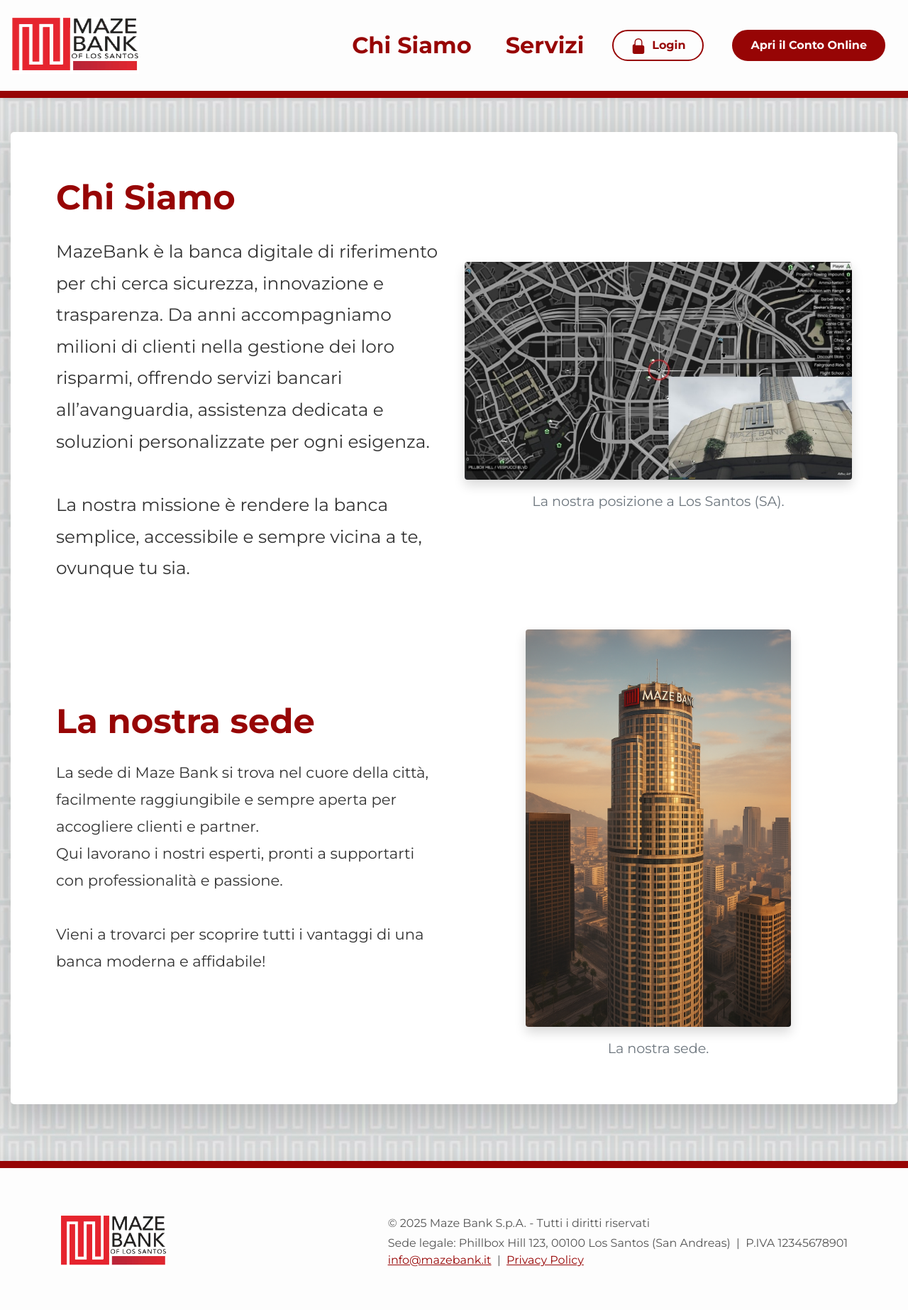
After one commit to MLonetti/MazeBank_project, a Django app: page /about/ in a window 1280 px wide. The commit adds this page. Shown: the whole page at 71% size. Run offline with Django 5.2, Linux system fonts and the light colour scheme.

Commit message:
Aggiunte sezioni "About us" e "Servizi"

```diff
--- a/MazeBank/MazeBank/urls.py
+++ b/MazeBank/MazeBank/urls.py
@@ -21,6 +21,8 @@ from .views import *
 urlpatterns = [
     path('admin/', admin.site.urls),
     path('homepage/', homepage, name='homepage'),
+    path('about/', about, name='us'),
+    path('services/', services, name='services'),
 
     path('banking/', include('Banking.urls')),
 
--- a/MazeBank/MazeBank/views.py
+++ b/MazeBank/MazeBank/views.py
@@ -7,3 +7,16 @@ def homepage(request):
     View function for the home page of the site.
     """
     return render(request, 'home.html')
+
+
+def about(request):
+    """
+    View function for the about page of the site.
+    """
+    return render(request, 'about.html')
+
+def services(request):
+    """
+    View function for the services page of the site.
+    """
+    return render(request, 'services.html')
--- /dev/null
+++ b/MazeBank/templates/about.html
@@ -0,0 +1,42 @@
+{% extends "home.html" %}
+{% load static %}
+
+{% block title %}Chi Siamo - MazeBank{% endblock %}
+
+{% block content %}
+<div class="container my-5" style="max-width: 1450px;">
+    <div class="card shadow-lg rounded-lg border-0" style="background: #fff;">
+        <div class="card-body p-5" style="padding: 4rem !important;">
+            <div class="row align-items-center mb-5">
+                <div class="col-md-6 mb-4 mb-md-0">
+                    <h2 class="font-weight-bold text-mazebank-red mb-4" style="font-size:3rem;">Chi Siamo</h2>
+                    <p style="font-size:1.55rem; color:#333; line-height:1.8;">
+                        MazeBank è la banca digitale di riferimento per chi cerca sicurezza, innovazione e trasparenza.
+                        Da anni accompagniamo milioni di clienti nella gestione dei loro risparmi, offrendo servizi bancari all’avanguardia,
+                        assistenza dedicata e soluzioni personalizzate per ogni esigenza.<br><br>
+                        La nostra missione è rendere la banca semplice, accessibile e sempre vicina a te, ovunque tu sia.
+                    </p>
+                </div>
+                <div class="col-md-6 text-center">
+                    <img src="{% static 'imgs/ChiSiamo.jpg' %}" alt="Posizione MazeBank" class="img-fluid rounded shadow" style="max-height:560px;">
+                    <div class="mt-3 text-muted" style="font-size:1.2rem;">La nostra posizione a Los Santos (SA).</div>
+                </div>
+            </div>
+            <div class="row align-items-center">
+                <div class="col-md-6 text-center order-md-2 mb-4 mb-md-0">
+                    <img src="{% static 'imgs/sede.png' %}" alt="Sede MazeBank" class="img-fluid rounded shadow" style="max-height:560px;">
+                    <div class="mt-3 text-muted" style="font-size:1.2rem;">La nostra sede.</div>
+                </div>
+                <div class="col-md-6 order-md-1">
+                    <h3 class="font-weight-bold text-mazebank-red mb-4" style="font-size:3rem;">La nostra sede</h3>
+                    <p style="font-size:1.32rem; color:#333; line-height:1.8;">
+                        La sede di Maze Bank si trova nel cuore della città, facilmente raggiungibile e sempre aperta per accogliere clienti e partner.<br>
+                        Qui lavorano i nostri esperti, pronti a supportarti con professionalità e passione.<br><br>
+                        Vieni a trovarci per scoprire tutti i vantaggi di una banca moderna e affidabile!
+                    </p>
+                </div>
+            </div>
+        </div>
+    </div>
+</div>
+{% endblock %}
--- a/MazeBank/templates/home.html
+++ b/MazeBank/templates/home.html
@@ -28,10 +28,10 @@
     <div class="collapse navbar-collapse justify-content-end" id="navbarNav">
         <ul class="navbar-nav w-100 d-flex justify-content-end align-items-center">
             <li class="nav-item active mx-3">
-                <a class="nav-link font-weight-bold h5 mb-0" href="#">Chi Siamo</a>
+                <a class="nav-link font-weight-bold h5 mb-0" href="{% url 'us' %}">Chi Siamo</a>
             </li>
             <li class="nav-item mx-3">
-                <a class="nav-link font-weight-bold h5 mb-0" href="#">Servizi</a>
+                <a class="nav-link font-weight-bold h5 mb-0" href="{% url 'services' %}">Servizi</a>
             </li>
             <li class="nav-item mx-3">
                 <a class="btn btn-outline-primary font-weight-bold px-4 py-2 d-flex align-items-center login-btn" href="#">
```
Also changed, not shown: MazeBank/templates/services.html (added, +56 -0 lines), MazeBank/static/imgs/card.png (added), MazeBank/static/imgs/sede.png (added), MazeBank/static/imgs/services.png (added).
